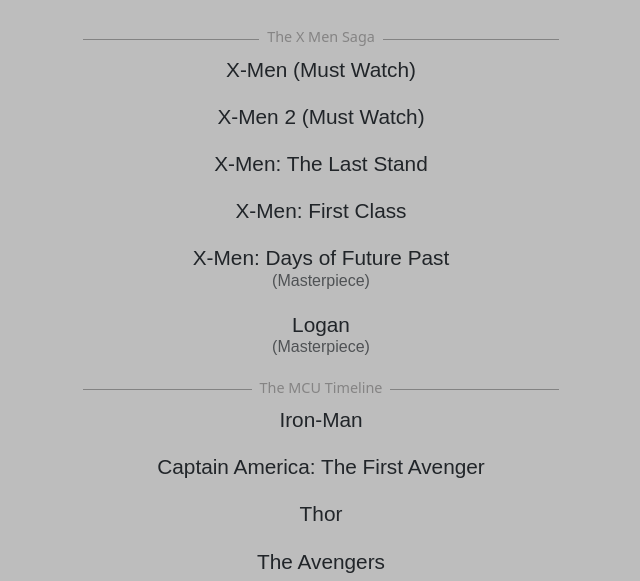
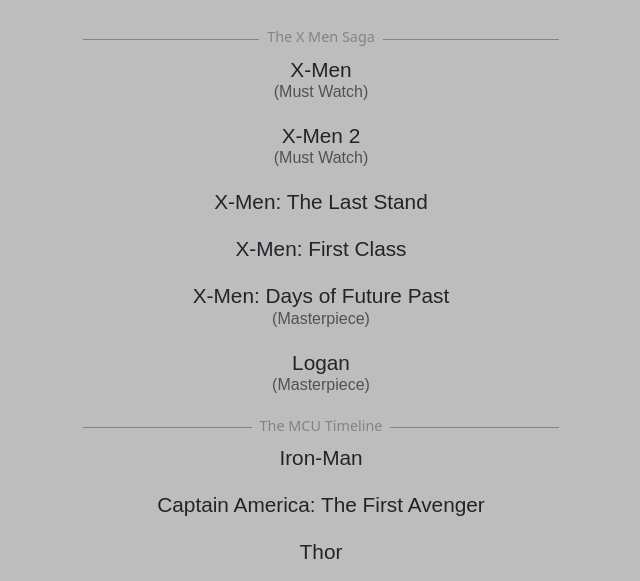
Before and after one commit to ShaikhHameed/marvel-watch-guide, a plain HTML site: page index.html in a window 1280 px wide. Shown: the part 126-707 px from the top of the page, without its empty margins (319-959 px from the left). Drawn offline with nearby package versions, Linux system fonts and the light colour scheme.

Commit message:
Update index.html

```diff
--- a/index.html
+++ b/index.html
@@ -16,10 +16,10 @@
         <div class="phase-container">
             <div class="title-label"><h2>The X Men Saga</h2></div>
             <div class="movie-item">
-                <p class="movie-title">X-Men (Must Watch)</p>
+                <p class="movie-title">X-Men <span class="masterpiece">(Must Watch)</span></p>
             </div>
             <div class="movie-item">
-                <p class="movie-title">X-Men 2 (Must Watch)</p>
+                <p class="movie-title">X-Men 2 <span class="masterpiece">(Must Watch)</span></p>
             </div>
             <div class="movie-item">
                 <p class="movie-title">X-Men: The Last Stand</p>
```
